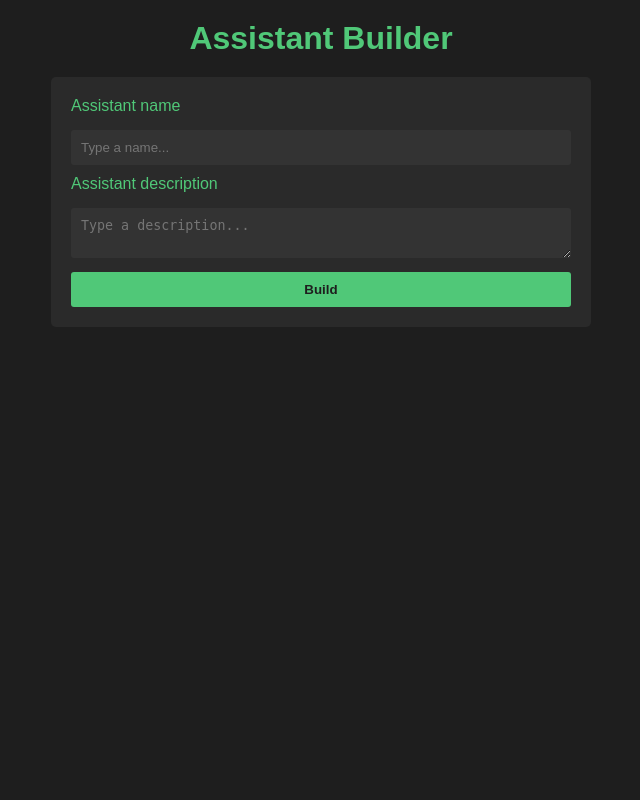
After one commit to zayman2045/ello, a Django app: page /build in a window 1280 px wide. The commit adds this page. Shown: the whole page, without its empty margins (319-959 px from the left). Run offline with Django 5.2, Linux system fonts and the light colour scheme.

Commit message:
Add assistant builder route and styling.

```diff
--- /dev/null
+++ b/frontend/myapp/static/css/build.css
@@ -0,0 +1,55 @@
+body {
+    background-color: #1e1e1e;
+    color: #fff;
+    height: 100vh;
+    font-family: 'Arial', sans-serif;
+    margin: 0;
+    padding: 0;
+}
+
+h1 {
+    color: #50c878;
+    margin: 0 0 20px 0;
+    padding-top: 20px;
+    text-align: center;
+}
+
+.build-form {
+    max-width: 500px;
+    margin: 20px auto;
+    padding: 20px;
+    background-color: #2a2a2a;
+    border-radius: 5px;
+}
+
+.build-form input,
+.build-form textarea {
+    width: calc(100% - 20px);
+    margin: 10px 0;
+    padding: 10px;
+    border: none;
+    border-radius: 3px;
+    background-color: #333;
+    color: #fff;
+}
+
+.build-form label {
+    display: block;
+    margin-bottom: 5px;
+    color: #50c878;
+}
+
+.build-form .submit-button {
+    width: 100%;
+    padding: 10px;
+    border: none;
+    border-radius: 3px;
+    background-color: #50c878;
+    color: #1e1e1e;
+    font-weight: bold;
+    cursor: pointer;
+}
+
+.build-form .submit-button:hover {
+    background-color: #66d992;
+}
--- /dev/null
+++ b/frontend/myapp/templates/build.html
@@ -0,0 +1,34 @@
+{% load static %}
+
+<!DOCTYPE html>
+<html>
+  <head>
+    <title>Ello</title>
+    <link
+      rel="stylesheet"
+      type="text/css"
+      href="{% static 'css/build.css' %}"
+    />
+  </head>
+  <body>
+    <div>
+      <h1>Assistant Builder</h1>
+      <form class="build-form">
+        <label for="assistant-name">Assistant name</label>
+        <input
+          type="text"
+          id="assistant-name"
+          class="assistant-name-input"
+          placeholder="Type a name..."
+        />
+        <label for="assistant-description">Assistant description</label>
+        <textarea
+            id="assistant-description"
+            class="assistant-description-input"
+            placeholder="Type a description..."
+        ></textarea>
+        <button type="submit" class="submit-button">Build</button>
+      </form>
+    </div>
+  </body>
+</html>
--- a/frontend/myapp/urls.py
+++ b/frontend/myapp/urls.py
@@ -7,4 +7,5 @@ from . import views
 urlpatterns = [
     path('', views.home, name='home'),
     path('dashboard', views.dashboard, name='dashboard'),
+    path('build', views.build, name='build'),
 ]
--- a/frontend/myapp/views.py
+++ b/frontend/myapp/views.py
@@ -6,3 +6,6 @@ def home(request):
 
 def dashboard(request):
     return render(request, 'dashboard.html')
+
+def build(request):
+    return render(request, 'build.html')
```
Also changed, not shown: frontend/myapp/static/css/dashboard.css (+65 -0 lines), frontend/myapp/templates/dashboard.html (+15 -1 lines), frontend/myapp/static/css/home.css (line endings or trailing spaces).
